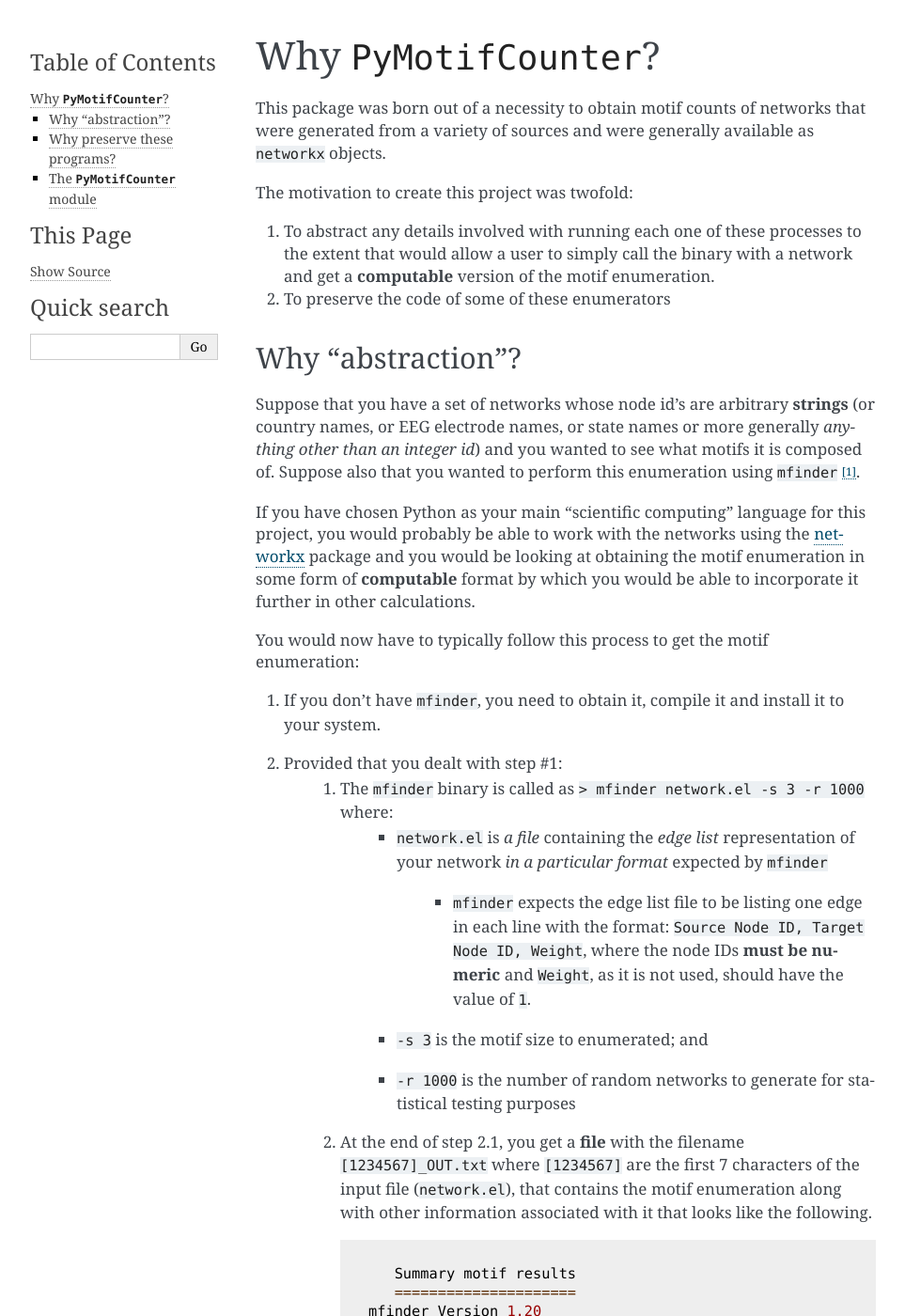
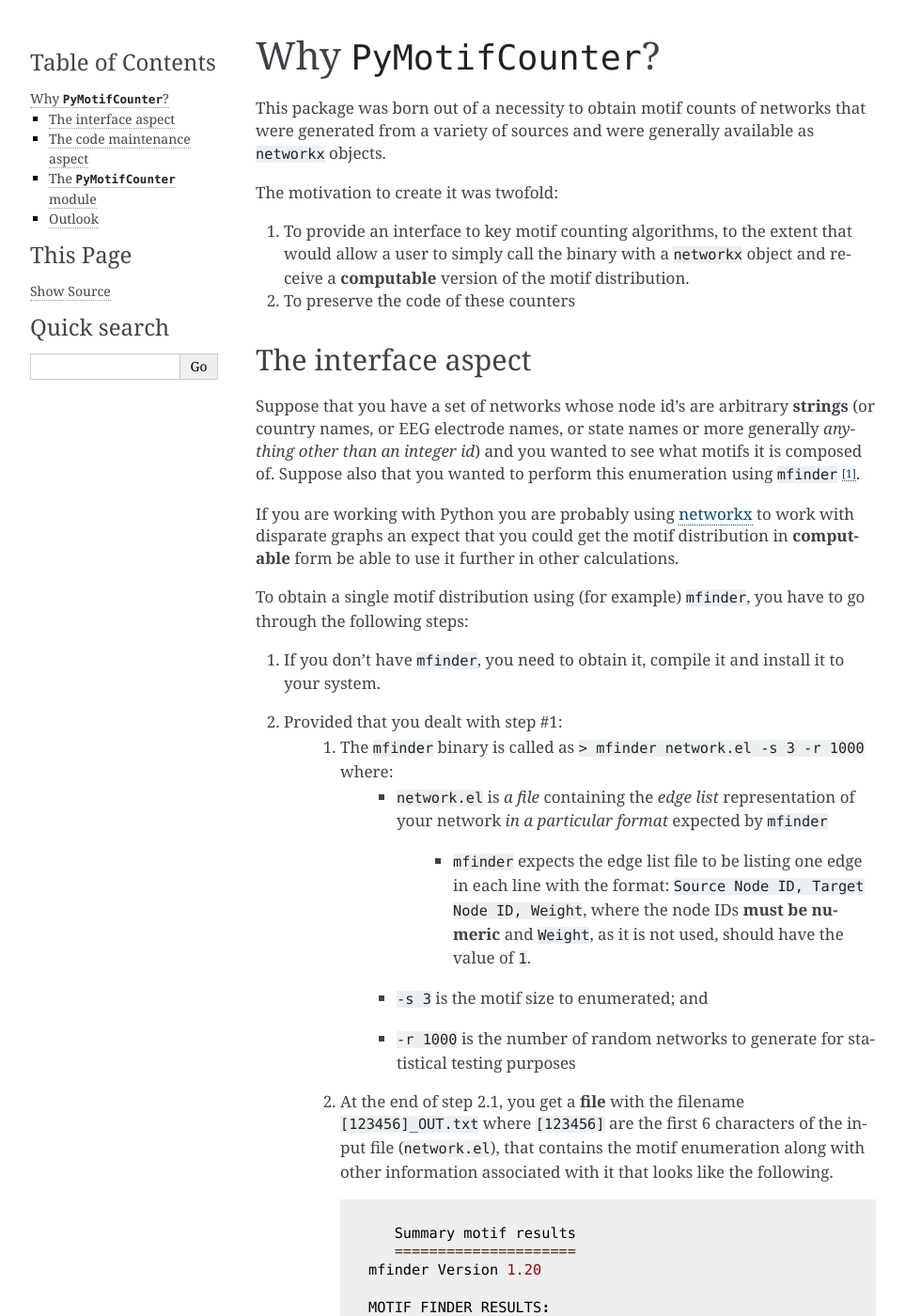
Before and after one commit to aanastasiou/pymotifcounter, a Sphinx documentation site: the page built from doc/source/motivation.rst, in a window 1280 px wide and 1400 px high. Shown: the whole window at 94% size, without its empty margins (148-1111 px from the left). Built offline with Sphinx 7.4.7, drawn with Linux system fonts in a browser that asks for light colours; some of the changed text lies outside the part shown.

```diff
--- a/doc/source/api.rst
+++ b/doc/source/api.rst
@@ -1,3 +1,4 @@
+.. _api:
 ======================
 ``PyMotifCounter`` API
 ======================
--- a/doc/source/conf.py
+++ b/doc/source/conf.py
@@ -33,6 +33,7 @@ release = '0.1'
 extensions = ["sphinxcontrib.mermaid",
               "sphinx.ext.autodoc",
               "sphinx_copybutton",
+              "sphinx.ext.autosectionlabel",
 ]
 
 # Add any paths that contain templates here, relative to this directory.
--- a/doc/source/examples.rst
+++ b/doc/source/examples.rst
@@ -50,7 +50,7 @@ Visualising motifs
 * One of those uses might be to actually visualise the motif subgraph. Let's do that here:
 * For more motif subgraphs, see `this motif dictionary <https://www.weizmann.ac.il/mcb/UriAlon/sites/mcb.UriAlon/files/uploads/NetworkMotifsSW/mfinder/motifdictionary.pdf>`_ [#]_
 
-.. literalinclude:: resources/code_examples/params_and_aliases.py
+.. literalinclude:: resources/code_examples/vis_motifs.py
     :language: Python
 
 
--- a/doc/source/motivation.rst
+++ b/doc/source/motivation.rst
@@ -5,46 +5,46 @@ Why ``PyMotifCounter``?
 This package was born out of a necessity to obtain motif counts of networks that were
 generated from a variety of sources and were generally available as ``networkx`` objects.
 
-The motivation to create this project was twofold:
+The motivation to create it was twofold:
 
-1. To abstract any details involved with running each one of these processes to the extent that would
-   allow a user to simply call the binary with a network and get a **computable** version of the
-   motif enumeration.
+1. To provide an interface to key motif counting algorithms, to the extent that would
+   allow a user to simply call the binary with a ``networkx`` object and receive a
+   **computable** version of the motif distribution.
 
-2. To preserve the code of some of these enumerators
+2. To preserve the code of these counters
 
 
-Why "abstraction"?
-==================
+
+The interface aspect
+====================
 
 Suppose that you have a set of networks whose node id's are arbitrary **strings** (or country names, or EEG
 electrode names, or state names or more generally *anything other than an integer id*) and you wanted to see what motifs
 it is composed of. Suppose also that you wanted to perform this enumeration using ``mfinder`` [#]_.
 
-If you have chosen Python as your main "scientific computing" language
-for this project, you would probably be able to work with the networks using the `networkx <https://networkx.org/>`_
-package and you would be looking at obtaining the motif enumeration in some
-form of **computable** format by which you would be able to incorporate it further in other calculations.
+If you are working with Python you are probably using `networkx <https://networkx.org/>`_ to work with disparate
+graphs an expect that you could get the motif distribution in **computable** form be able to use it further in other
+calculations.
 
-You would now have to typically follow this process to get the motif enumeration:
+To obtain a single motif distribution using (for example) ``mfinder``, you have to go through the following steps:
 
 1. If you don't have ``mfinder``, you need to obtain it, compile it and install it to your system.
 2. Provided that you dealt with step #1:
     1. The ``mfinder`` binary is called as ``> mfinder network.el -s 3 -r 1000`` where:
           * ``network.el`` is *a file* containing the *edge list* representation of your network
             *in a particular format* expected by ``mfinder``
-              * ``mfinder`` expects the edge list file to be listing one edge in each line with the format:
-                ``Source Node ID, Target Node ID, Weight``, where the node IDs **must be numeric** and ``Weight``,
-                as it is not used, should have the value of ``1``.
+                * ``mfinder`` expects the edge list file to be listing one edge in each line with the format:
+                  ``Source Node ID, Target Node ID, Weight``, where the node IDs **must be numeric** and ``Weight``,
+                  as it is not used, should have the value of ``1``.
           * ``-s 3`` is the motif size to enumerated; and
           * ``-r 1000`` is the number of random networks to generate for statistical testing purposes
-    2. At the end of step 2.1, you get a **file** with the filename ``[1234567]_OUT.txt`` where ``[1234567]`` are the
-       first 7 characters of the input file (``network.el``), that contains the motif enumeration along with other
+    2. At the end of step 2.1, you get a **file** with the filename ``[123456]_OUT.txt`` where ``[123456]`` are the
+       first 6 characters of the input file (``network.el``), that contains the motif enumeration along with other
        information associated with it that looks like the following.
 
        .. literalinclude:: resources/mfinder_out.txt
 
-Your options at this point are:
+To apply this process to a set of networks, you can now:
 
 1. Handle the analysis *without* Python by:
     * Writing an intermediate script that converts all of your networks to a bunch of files in edge-list format; then
@@ -58,16 +58,17 @@ Your options at this point are:
     * Sending this file and the parameters to the ``mfinder`` binary; then
     * Parsing the output of that file to get the enumeration.
 
-The first option leaves a huge margin for error as we now have to juggle a number of scripts to perform and analyse the
-data from each set of computational experiments we want to run.
+The first option leaves a large margin for error as we now have to juggle a number of scripts
+(and a directory structure) to perform and analyse the data from each set of computational experiments
+we want to run.
 
-The second option is slightly better but it still requires quite a bit of work to handle the conversion from and to
-the intermediate stages of calling the external process.
+The second option is slightly better but it still requires handling the conversion from and to
+the intermediate stages and calling the external process.
 
-Why preserve these programs?
-============================
+The code maintenance aspect
+===========================
 
-Suppose now that you decided that no road is easier than the other and you have a working solution.
+Suppose now that you decided that no road is easier than the other and you now have a working solution.
 
 Years pass, your solution is still working but you now decide to extend the code that produces the binary, or you
 want to automate the installation process, or you want to perform any additional steps that augment the original
@@ -86,8 +87,6 @@ Now what?
 The ``PyMotifCounter`` module
 =============================
 
-This is the background to creating ``PyMotifCounter``.
-
 Having abstracted ``mfinder``, it was a relatively small step to create models that
 abstract the same process across a number of different motif counting algorithms, each one able to produce its own
 kind of unique feature for a given network.
@@ -100,6 +99,44 @@ All that the user interacts with is a top level Python object that accepts a ``n
 distribution in a ``pandas.DataFrame``, thus making it easier to use these results further within a Python
 based network data analysis ecosystem.
 
+.. mermaid::
+    :caption: Typical flowchart of ``PyMotifCounter`` operation.
+
+    flowchart TB
+        A["Network (networkx)"];
+        B["Transform to method (process) dependent representation"];
+        C["Check parameter validity"]
+        D["Run external process"];
+        E["Collect output"]
+        F["Transform output to computable form (DataFrame)"];
+        G["Return results (DataFrame)"];
+
+        subgraph Python
+        A --> B
+        subgraph PyMotifCounter
+        B --> C
+        E --> F
+        end
+        F --> G
+        end
+
+        subgraph System
+        C --> D
+        D --> E
+        end
+
+        style A fill:#ddcbbc
+        style G fill:#ddcbbc
+        style D fill:#E83B3C, color:#BBBBBB
+
+        style B fill:#2b9c90
+        style C fill:#2b9c90
+        style E fill:#2b9c90
+        style F fill:#2b9c90
+
+
+Outlook
+=======
 
 One limitation of ``PyMotifCounter`` is the use of ``subprocess.popen()`` to call an external process that handles
 the actual motif enumeration. Although it is possible to optimise this invocation of an external process at the
@@ -109,14 +146,12 @@ overhead than actually packaging the C/C++ code that was used to write them, in
 And this is exactly, the broader aim of ``PyMotifCounter``, to offer true Python bindings to the underlying
 data structures and code for each one of these algorithms.
 
-Until then, if you are looking for a convenient way to get computable forms of the motif enumeration of a network,
-have a look at:
+Until then, if you are looking for a convenient way to get computable forms of a network's motif distribution,
+have a look at the:
 
-* The design notes
-* Examples; and
-* Detailed API documentation.
-
-
+* :ref:`Examples <Detailed Examples>`
+* :ref:`Detailed API documentation <api>`
+* :ref:`Developer notes <dev notes>`
 
 
 .. [#] ``mfinder`` is one of the motif enumerators supported by ``PyMotifCounter``.
```
Also changed, not shown: doc/source/algorithms.rst (+8 -7 lines), doc/source/design_notes.rst (+42 -81 lines), doc/source/resources/fanmod_params.txt (added, +8 -0 lines), doc/source/resources/mfinder_params.txt (added, +61 -0 lines), doc/source/resources/netmode_params.txt (added, +12 -0 lines), doc/source/resources/pgd_params.txt (added, +56 -0 lines), 1 other file.
